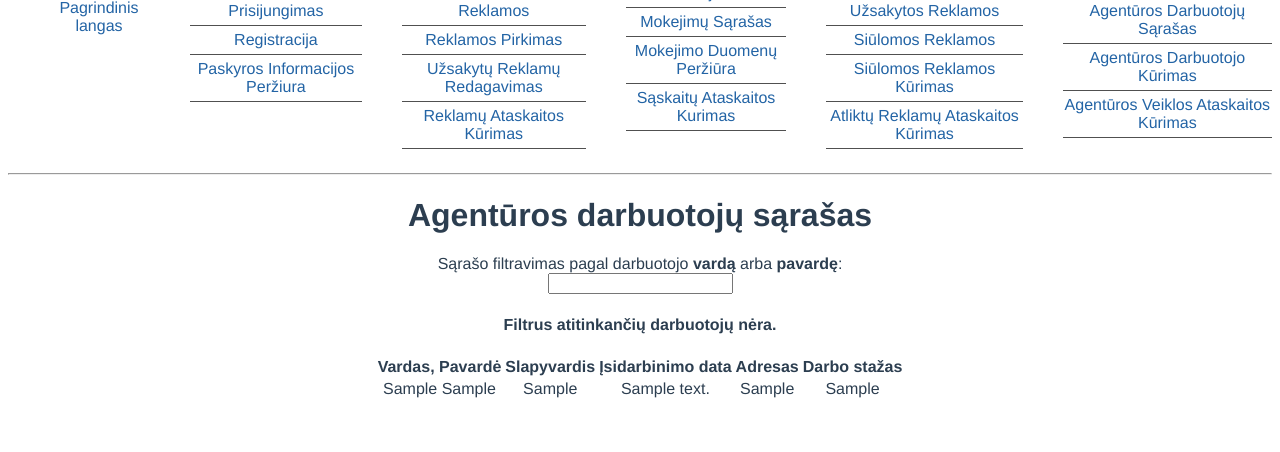
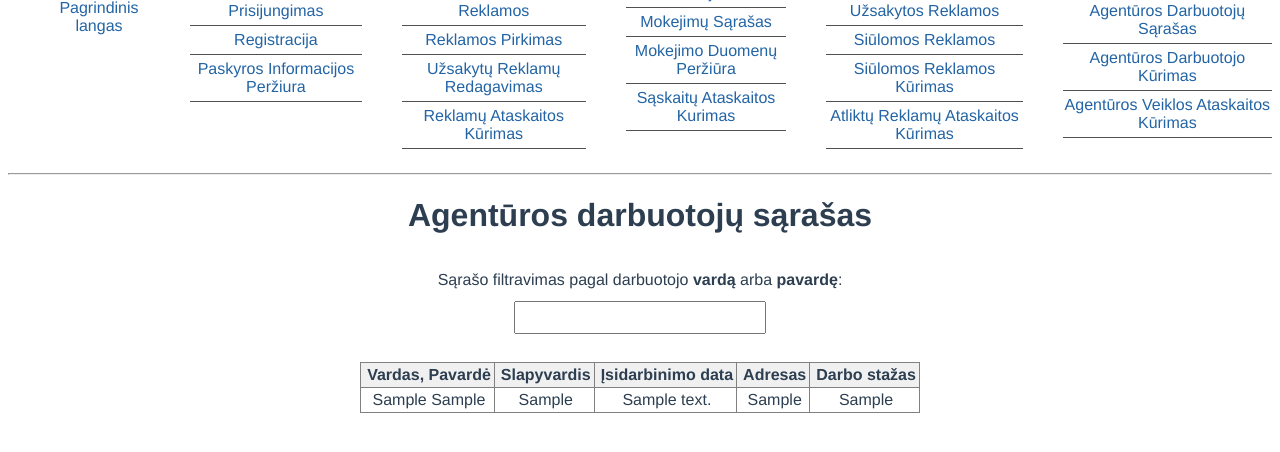
Before and after one commit to MachineShot/magna, a PHP site: page /pages/reklamosAgenturuValdymas/AgenturosDarbuotojuSarasas.php in a window 1280 px wide. Shown: the part 194-646 px from the top of the page. Run offline with PHP 8.4, Linux system fonts and the light colour scheme; tables that the repository leaves empty or names only in its code hold one stand-in row (values such as "Sample post").

Commit message:
Adding table and filtering-input styles

```diff
--- a/styles/forms.css
+++ b/styles/forms.css
@@ -1,3 +1,4 @@
+/* Form */
 .form-wrapper {
 	text-align: center;
 }
@@ -5,7 +6,8 @@
 form div input,
 form div textarea,
 form div select,
-.form-submit-button {
+.form-submit-button,
+.filtering-input {
 	font-size: 18px;
 	margin: 4px 0 12px;
 	padding: 4px 8px;
@@ -36,3 +38,13 @@
 .status-msg-success {
 	color: rgb(105, 189, 22);
 }
+
+/* Filtering form */
+.filtering-wrapper {
+	text-align: center;
+	padding: 16px;
+}
+
+.filtering-wrapper input {
+	margin-top: 12px;
+}
--- a/styles/global.css
+++ b/styles/global.css
@@ -12,6 +12,7 @@
     margin-top: 60px;
 }
 
+/* Anchor tag */
 a {
 	color: #2364a5;
 	text-decoration: none;
@@ -24,3 +25,23 @@
 a:hover {
 	color: black;
 }
+
+/* Table */
+table {
+	border-collapse: collapse;
+}
+
+table tr th,
+table tr td {
+	border: 1px solid grey;
+	padding: 3px 3px 3px 6px;
+}
+
+table tr:nth-child(odd) {
+	background-color: rgb(240, 240, 240);
+}
+
+/* General */
+.invisible {
+	display: none;
+}
```
